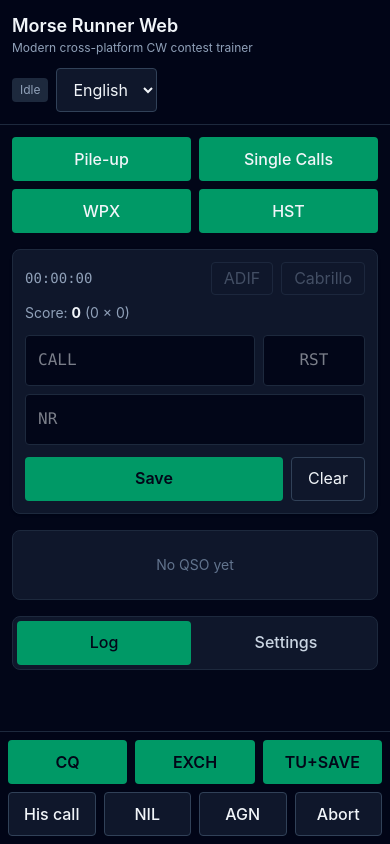
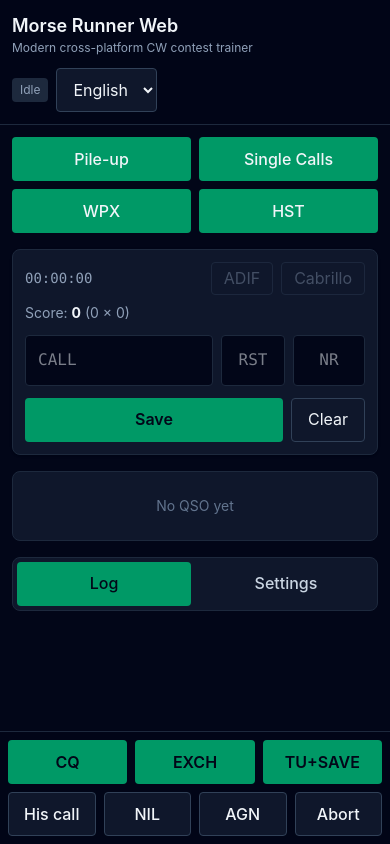
Before and after one commit to jnchen/morse-runner-rev, a React (Vite) app: page / in a window 390 px wide. Built offline with nearby package versions, Linux system fonts and the light colour scheme.

Commit message:
Keep contest entry fields on one row

```diff
--- a/src/components/exchange-input.tsx
+++ b/src/components/exchange-input.tsx
@@ -30,7 +30,7 @@ export function ExchangeInput({
 
   return (
     <div>
-      <div className="exchange-grid grid grid-cols-[minmax(0,1.8fr)_minmax(0,0.8fr))] gap-2 sm:grid-cols-[minmax(0,2fr)_minmax(0,0.8fr)_minmax(0,1fr)]">
+      <div className="exchange-grid grid grid-cols-[minmax(0,1fr)_4rem_4.5rem] gap-2">
         <NormalizedInput
           ref={callRef}
           value={call}
@@ -71,7 +71,7 @@ export function ExchangeInput({
           spellCheck={false}
           placeholder={t(field2?.labelKey ?? 'exchange')}
           data-exchange-field="nr"
-          className={`${inputClassName} col-span-2 sm:col-span-1`}
+          className={`${inputClassName} px-2 text-center`}
         />
       </div>
       <div className="exchange-actions mt-3 grid grid-cols-[minmax(0,1fr)_auto] gap-2">
--- a/src/index.css
+++ b/src/index.css
@@ -37,22 +37,10 @@ button {
     scroll-margin-bottom: 0.5rem;
   }
 
-  /* Small screens cannot fit all three fields and the action bar above an iOS
-     keyboard. Promote the focused field to a full-width row so its value and
-     caret remain visible without horizontal scrolling. */
-  html[data-keyboard-open='true'] .exchange-grid > [data-keyboard-focus='call'] {
-    grid-column: 1 / -1;
-  }
-
-  html[data-keyboard-open='true'] .exchange-grid > [data-keyboard-focus='rst'] {
-    grid-column: 1 / -1;
-  }
-
-  html[data-keyboard-open='true'] .exchange-grid > [data-keyboard-focus='nr'] {
-    grid-column: 1 / -1;
-  }
-
+  /* The contest entry stays on one row. While the keyboard is open, the bottom
+     action bar already provides TU+SAVE, so the duplicate form buttons are not
+     worth a second content row. */
   html[data-keyboard-open='true'] .exchange-actions {
-    margin-top: 0.5rem;
+    display: none !important;
   }
 }
```
